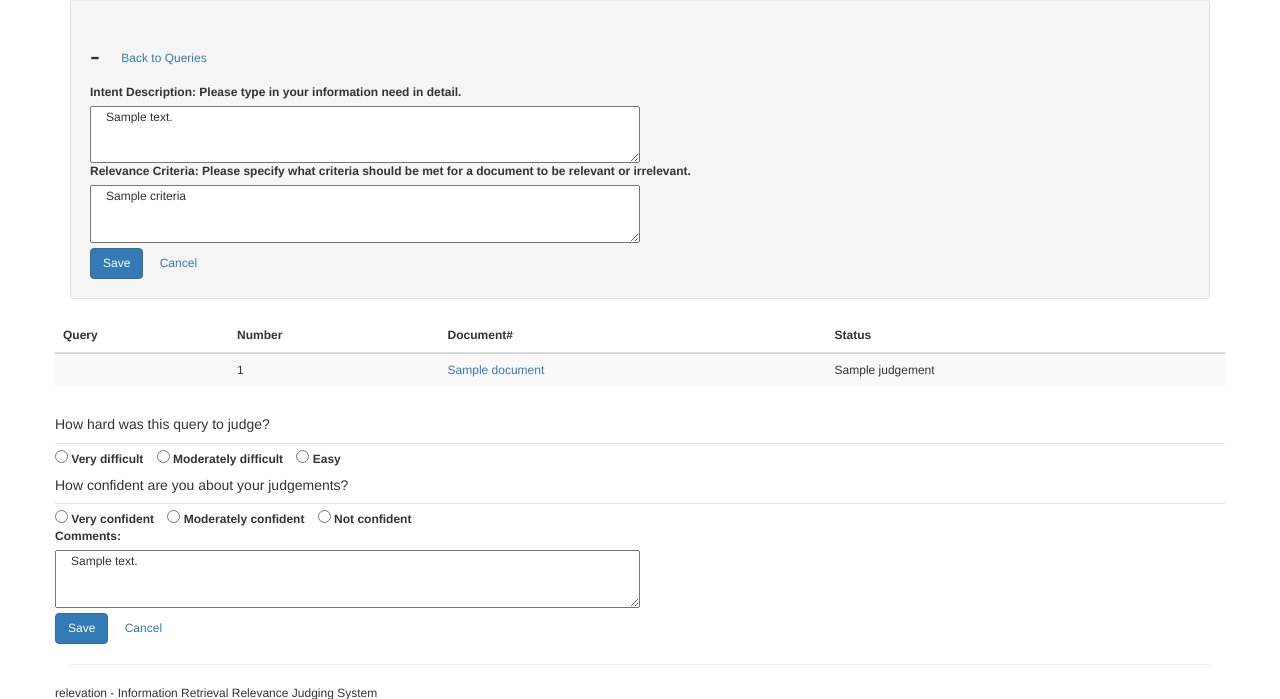
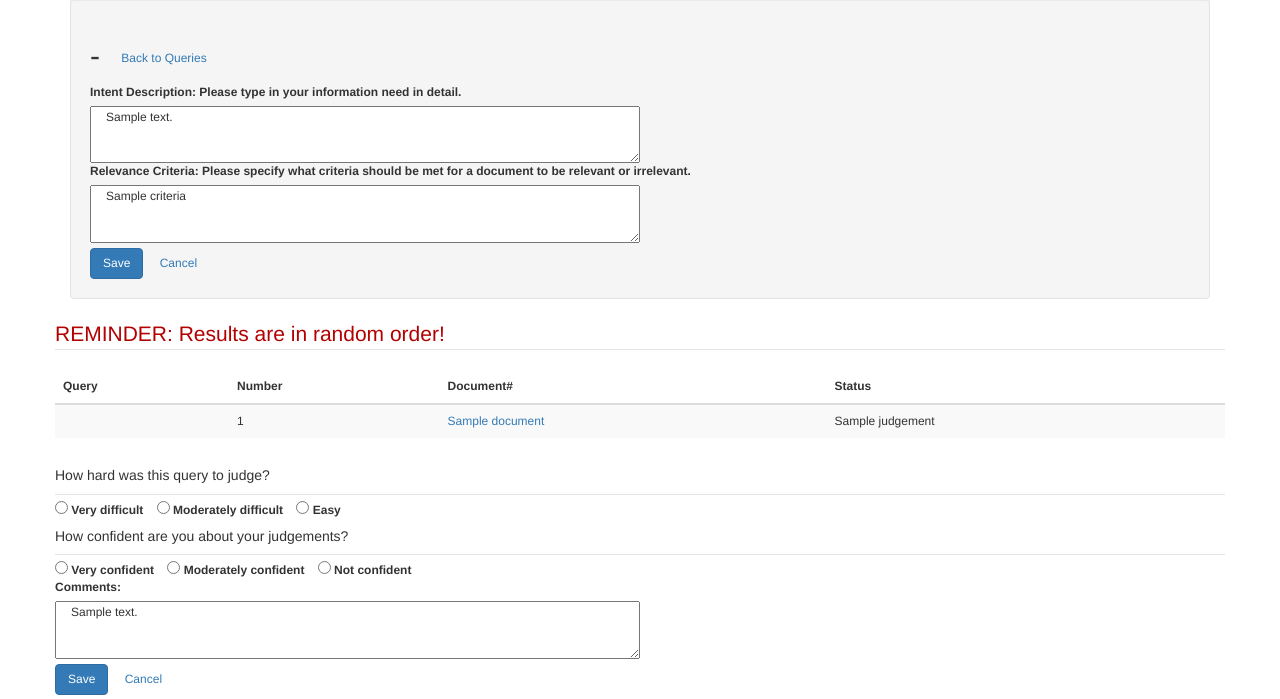
Before and after one commit to ielab/relevation, a Django app: template judgementapp/templates/judgementapp/query.html in a window 1280 px wide. Shown: the part 133-832 px from the top of the page. Run offline with Django 3.2, Linux system fonts and the light colour scheme; the template is opened without the code that fills it: most values are stand-ins (such as "Sample title", 1, 10 or a date in 2020); parts of the project's set-up code (start-up, migrations or seed data) failed here and were passed over; some libraries are stand-ins or nearby versions.

Commit message:
reminder of random results

```diff
--- a/judgementapp/templates/judgementapp/query.html
+++ b/judgementapp/templates/judgementapp/query.html
@@ -37,6 +37,7 @@
         {% if not judgements %}
         <p>You have not claimed this query.
         {% else %}
+        <legend style="color: #b30000">REMINDER: Results are in random order!</legend>
         <div class="span12">
         	<table class="table table-striped">
               <thead>
```
